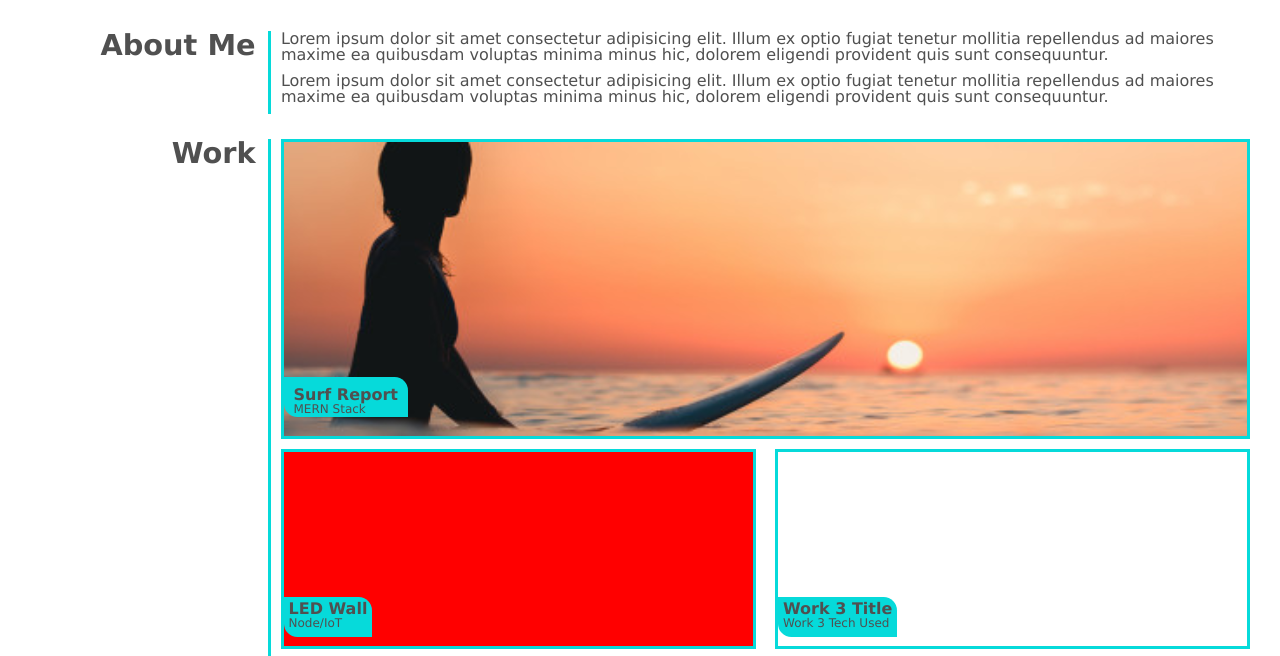
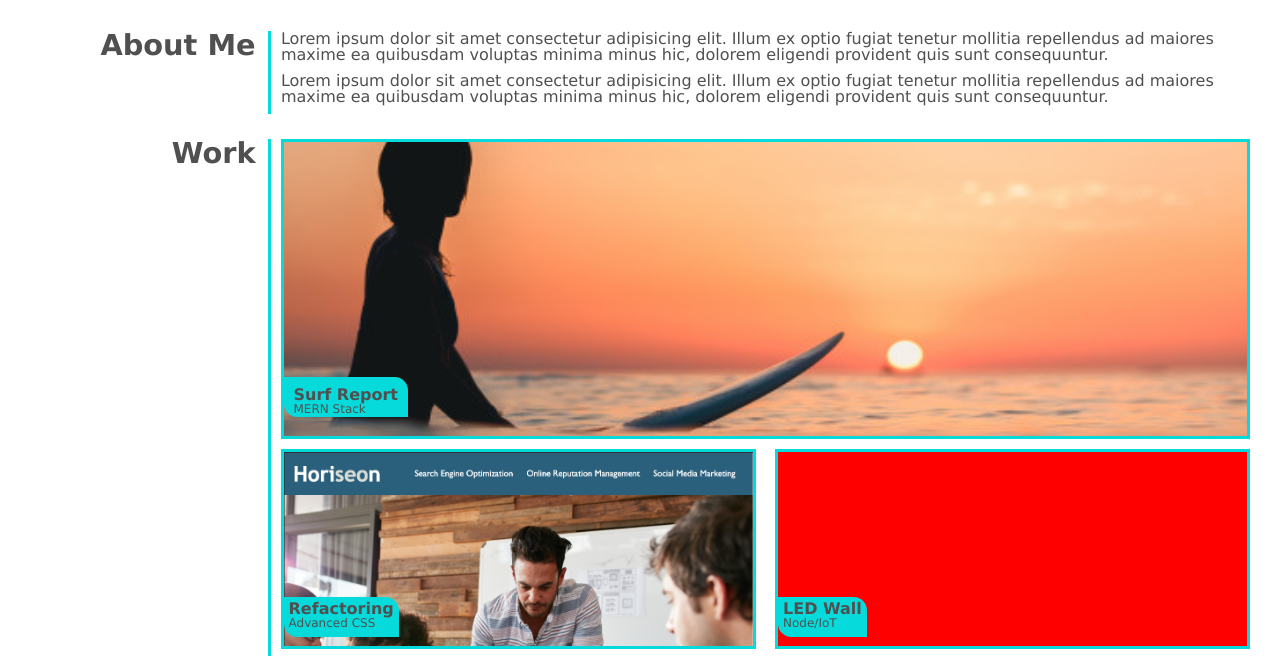
Before and after one commit to SPD-RCR/hw-02-advanced-css-portfolio, a plain HTML site: page index.html in a window 1280 px wide. Shown: the part 254-910 px from the top of the page. Drawn offline with Linux system fonts and the light colour scheme.

Commit message:
added Refactoring image and related code updates

```diff
--- a/assets/css/style.css
+++ b/assets/css/style.css
@@ -76,14 +76,15 @@ section {
   font-size: 1.8em;
   text-align: right;
   padding-right: 1%;
-  height: 100%;
+  height: auto;
   width: 20%;
 }
 h3 {
   font-weight: bold;
 }
 .content {
-  display: inline-flex;
+  display: flex;
+  position: relative;
   flex-wrap: wrap;
   border-left: 3px solid #06dada;
   /* padding: 0 1% 0 1%; */
@@ -122,18 +123,29 @@ p {
   background-position: bottom;
 }
 #work02 {
+  background-color: #2a607c; /* left background-color in case broken image */
+  background-image: url("./../images/hw02-advanced-css-refactoring.png");
+  background-size: cover;
+  background-position: top left;
+}
+#work03 {
   background-color: red; /* left background-color in case broken image */
   background-image: url("./../images/led-wall-158826-1024x685.jpg");
   background-size: cover;
   background-position: bottom;
 }
+#work02 img {
+  width: 100%;
+}
 /* I would like to do a transition to duotone overlay but couldn't find example or couldn't think of how to adapt what I found on MDN Transition was ok and CSS Tricks */
 #work01:hover,
-#work02:hover {
+#work02:hover,
+#work03:hover {
   opacity: 70%;
   transition: 0.5s ease-in-out;
 }
 .title-box {
+  align-self: flex-end;
   background-color: #06dada;
   border-top-right-radius: 10pt;
   border-bottom-left-radius: 10pt;
--- a/index.html
+++ b/index.html
@@ -41,6 +41,7 @@
             </div>
             <div class="content">
                 <p>Lorem ipsum dolor sit amet consectetur adipisicing elit. Illum ex optio fugiat tenetur mollitia repellendus ad maiores maxime ea quibusdam voluptas minima minus hic, dolorem eligendi provident quis sunt consequuntur.</p>
+
                 <p>Lorem ipsum dolor sit amet consectetur adipisicing elit. Illum ex optio fugiat tenetur mollitia repellendus ad maiores maxime ea quibusdam voluptas minima minus hic, dolorem eligendi provident quis sunt consequuntur.</p>
             </div>
         </section>
@@ -54,16 +55,17 @@
                         <h5>MERN Stack</h5>
                     </div>
                 </div>
-                <div class="work-box-small" id="work02" aria-label="Background image: A Grid wall of round LED bulbs">
+                <div class="work-box-small" id="work02">
+                    <!-- <a href="https://spd-rcr.github.io/homework01-refactoring/" target="_blank"><img src="./assets/images/hw02-advanced-css-refactoring.png" alt="Horiseon Social Solution Services, Inc. | Marketing Agency" /></a> -->
+                    <div class="title-box">
+                        <h4>Refactoring</h4>
+                        <h5>Advanced CSS</h5>
+                    </div>
+                </div>
+                <div class="work-box-small" id="work03" aria-label="Background image: A Grid wall of round LED bulbs">
                     <div class="title-box">
                         <h4>LED Wall</h4>
                         <h5>Node/IoT</h5>
-                    </div>
-                </div>
-                <div class="work-box-small" id="work03">
-                    <div class="title-box">
-                        <h4>Work 3 Title</h4>
-                        <h5>Work 3 Tech Used</h5>
                     </div>
                 </div>
                 <div class="work-box-small" id="work04">
```
Also changed, not shown: assets/images/hw02-advanced-css-refactoring.png (added).
